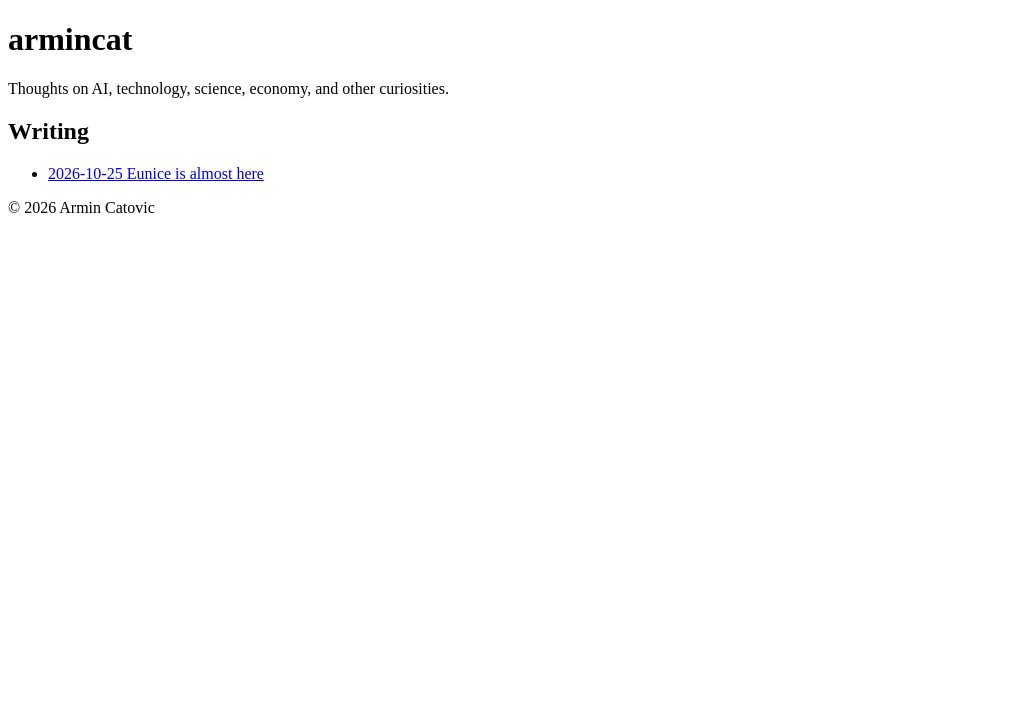
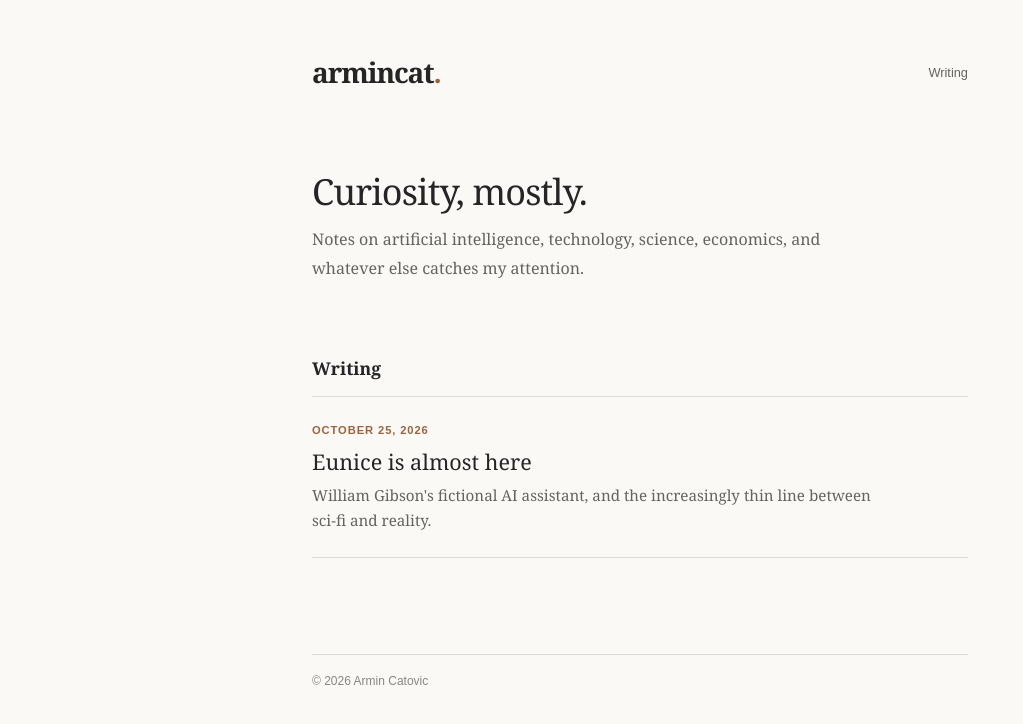
Before and after one commit to acatovic/armincat.com, a website: page index.html in a window 1280 px wide. Shown: the whole page, without its empty margins (0-1023 px from the left). Drawn offline with Linux system fonts and the light colour scheme.

Commit message:
style updates

```diff
--- a/index.html
+++ b/index.html
@@ -2,19 +2,38 @@
 <html lang="en">
     <head>
         <meta charset="utf-8">
-        <title>armincat - Writing and Thoughts</title>
-        <meta name="description" content="Thoughts on AI, technology, science, economy, and other curiosities.">
+        <meta name="viewport" content="width=device-width, initial-scale=1">
+        <meta name="description" content="Notes on artificial intelligence, technology, science, economics, and other curiosities.">
+        <title>armincat - Curiosity, mostly.</title>
+        <link rel="stylesheet" href="style.css">
     </head>
     <body>
-        <header>
-            <h1>armincat</h1>
-            <p>Thoughts on AI, technology, science, economy, and other curiosities.</p>
+        <header class="site-header">
+            <h1><a href="index.html">armincat<span>.</span></a></h1>
+            <nav aria-label="Main navigation">
+                <a href="#writing">Writing</a>
+                <!-- <a href="about.html">About</a> -->
+            </nav>
         </header>
         <main>
-            <h2>Writing</h2>
-            <ul>
-                <li><a href="articles/eunice-is-almost-here.html">2026-10-25 Eunice is almost here</a></li>
-            </ul>
+            <section class="intro">
+                <h2>Curiosity, mostly.</h2>
+                <p>Notes on artificial intelligence, technology, science, economics, and whatever else catches my attention.</p>
+            </section>
+
+            <section id="writing" class="writing">
+                <h2>Writing</h2>
+
+                <ul class="article-list">
+                    <li>
+                        <article>
+                            <time datetime="2026-10-25">October 25, 2026</time>
+                            <h3><a href="articles/eunice-is-almost-here.html">Eunice is almost here</a></h3>
+                            <p>William Gibson's fictional AI assistant, and the increasingly thin line between sci-fi and reality.</p>
+                        </article>
+                    </li>
+                </ul>
+            </section>
         </main>
         <footer>
             <p>&copy; 2026 Armin Catovic</p>
--- /dev/null
+++ b/style.css
@@ -0,0 +1,210 @@
+
+:root {
+    --background: #faf9f6;
+    --text: #252525;
+    --muted: #66635f;
+    --subtle: #8a8782;
+    --accent: #9d633e;
+    --border: #dedbd5;
+}
+
+* {
+    box-sizing: border-box;
+}
+
+html {
+    scroll-behavior: smooth;
+}
+
+body {
+    max-width: 720px;
+    margin: 0 auto;
+    padding: 3.5rem 2rem 4rem;
+
+    background: var(--background);
+    color: var(--text);
+
+    font-family: Georgia, "Times New Roman", serif;
+    font-size: 16px;
+    line-height: 1.7;
+}
+
+/* Header */
+
+.site-header {
+    display: flex;
+    align-items: center;
+    justify-content: space-between;
+    gap: 2rem;
+}
+
+.site-header h1 {
+    margin: 0;
+    font-size: 1.75rem;
+    font-weight: 700;
+    line-height: 1.2;
+    letter-spacing: -0.04em;
+}
+
+.site-header h1 a {
+    color: var(--text);
+    text-decoration: none;
+}
+
+.site-header h1 span {
+    color: var(--accent);
+}
+
+nav {
+    display: flex;
+    gap: 1.5rem;
+
+    font-family: Arial, sans-serif;
+    font-size: 0.8rem;
+}
+
+nav a {
+    color: var(--muted);
+    text-decoration: none;
+}
+
+nav a:hover {
+    color: var(--accent);
+}
+
+/* Introduction */
+
+.intro {
+    margin: 5rem 0 4.5rem;
+}
+
+.intro h2 {
+    margin: 0 0 0.75rem;
+
+    font-size: 2.25rem;
+    font-weight: 400;
+    line-height: 1.2;
+    letter-spacing: -0.025em;
+}
+
+.intro p {
+    max-width: 550px;
+    margin: 0;
+
+    color: var(--muted);
+    font-size: 1rem;
+    line-height: 1.8;
+}
+
+/* Writing */
+
+.writing > h2 {
+    margin: 0;
+    padding-bottom: 0.75rem;
+    border-bottom: 1px solid var(--border);
+
+    font-size: 1.1rem;
+    font-weight: 700;
+}
+
+.article-list {
+    list-style: none;
+    margin: 0;
+    padding: 0;
+}
+
+.article-list li {
+    padding: 1.5rem 0;
+    border-bottom: 1px solid var(--border);
+}
+
+.article-list time {
+    display: block;
+    margin-bottom: 0.4rem;
+
+    color: var(--accent);
+    font-family: Arial, sans-serif;
+    font-size: 0.7rem;
+    font-weight: 600;
+    letter-spacing: 0.08em;
+    text-transform: uppercase;
+}
+
+.article-list h3 {
+    margin: 0 0 0.4rem;
+
+    font-size: 1.35rem;
+    font-weight: 400;
+    line-height: 1.4;
+}
+
+.article-list h3 a {
+    color: var(--text);
+    text-decoration: none;
+}
+
+.article-list h3 a:hover {
+    color: var(--accent);
+}
+
+.article-list p {
+    margin: 0;
+    max-width: 580px;
+
+    color: var(--muted);
+    font-size: 0.95rem;
+    line-height: 1.65;
+}
+
+/* Footer */
+
+footer {
+    margin-top: 6rem;
+    padding-top: 1rem;
+    border-top: 1px solid var(--border);
+
+    color: var(--subtle);
+    font-family: Arial, sans-serif;
+    font-size: 0.75rem;
+}
+
+footer p {
+    margin: 0;
+}
+
+/* Accessibility */
+
+a:focus-visible {
+    outline: 2px solid var(--accent);
+    outline-offset: 4px;
+}
+
+/* Mobile */
+
+@media (max-width: 600px) {
+    body {
+        padding: 2rem 1.25rem 3rem;
+    }
+
+    .intro {
+        margin: 4rem 0 3.5rem;
+    }
+
+    .intro h2 {
+        font-size: 1.9rem;
+    }
+
+    .article-list h3 {
+        font-size: 1.2rem;
+    }
+
+    footer {
+        margin-top: 4rem;
+    }
+}
+
+@media (prefers-reduced-motion: reduce) {
+    html {
+        scroll-behavior: auto;
+    }
+}
```
Also changed, not shown: articles/eunice-is-almost-here.html (+3 -2 lines).
